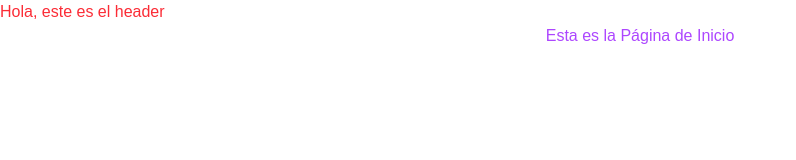
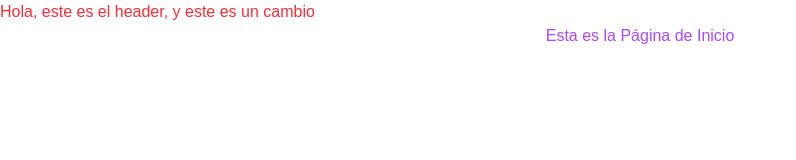
Before and after one commit to venuszz/INVENTARIO, a Next.js app: page / in a window 1280 px wide. Shown: the top 160 px of the page, without its empty margins (0-796 px from the left). Built offline with nearby package versions, Linux system fonts and the light colour scheme.

Commit message:
inventario-0.0.2.1

```diff
--- a/src/components/Header.tsx
+++ b/src/components/Header.tsx
@@ -1,5 +1,5 @@
 export default function Header() {
     return (
-        <h1 className="text-red-500">Hola, este es el header</h1>
+        <h1 className="text-red-500">Hola, este es el header, y este es un cambio</h1>
     )
 }
```
